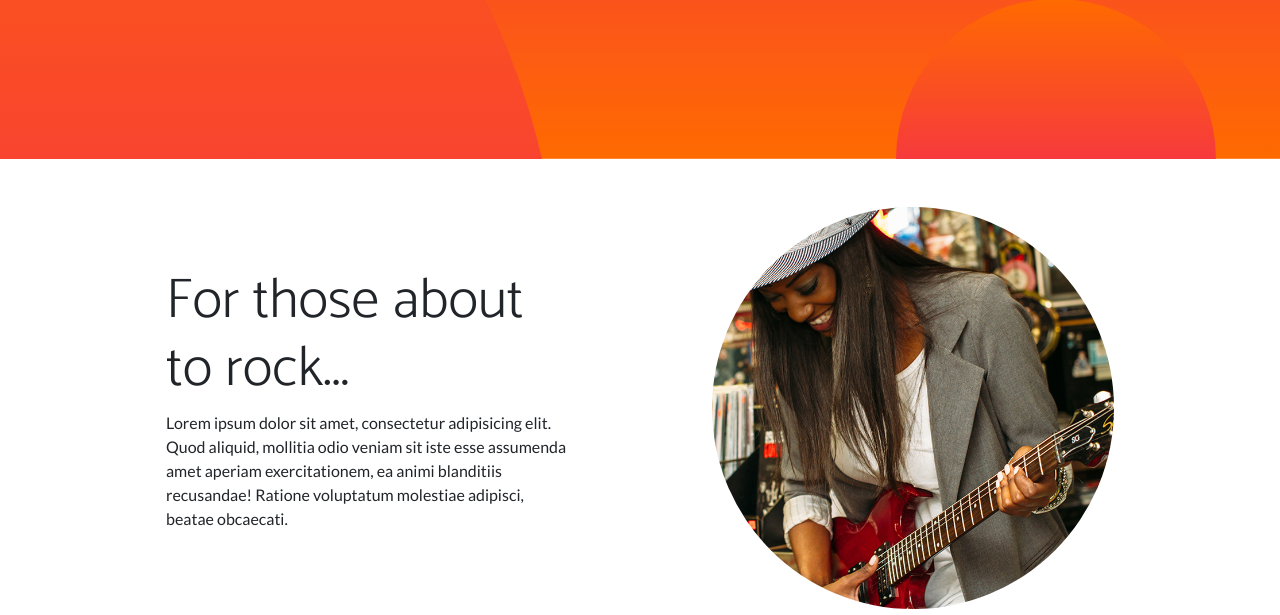
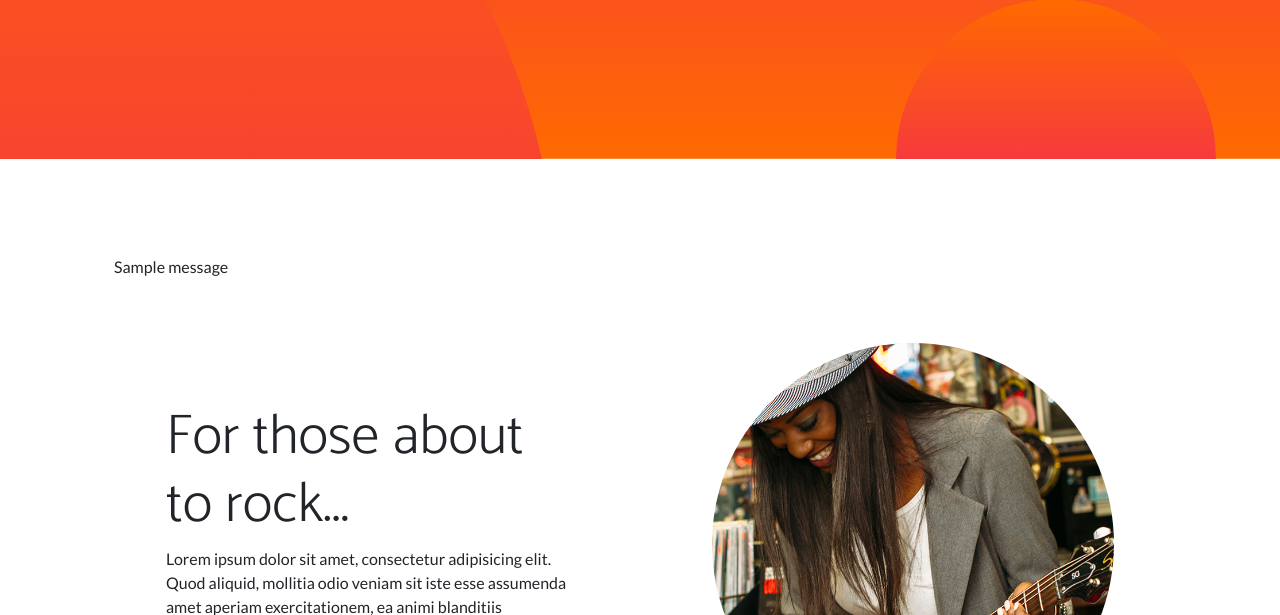
Before and after one commit to yuzua/lecture-django, a Django app: page / in a window 1280 px wide. Shown: the part 528-1143 px from the top of the page. Run offline with Django 3.2, Linux system fonts and the light colour scheme; tables that the repository leaves empty hold one stand-in row (values such as "Sample post"); one stand-in notice (Sample message) is shown; some libraries are stand-ins or nearby versions.

Commit message:
[update] Mail sending function

```diff
--- a/diary/templates/diary/base.html
+++ b/diary/templates/diary/base.html
@@ -44,6 +44,21 @@
     </nav>
     <!-- Header-->
     {% block header %}{% endblock %}
+    {% if messages %}
+        <div class="container">
+            <div class="row">
+                <div class="my-div-style w-100">
+                    <ul class="messages" style="list-style: none;">
+                        {% for message in messages %}
+                        <li {% if massage.tags %} class="{{ message.tags }}" {% endif %}>
+                            {{ message }}
+                        </li>
+                        {% endfor %}
+                    </ul>
+                </div>
+            </div>
+        </div>
+    {% endif %}
     <!-- Content section 1-->
     <!-- Content section 2-->
     <!-- Content section 3-->
--- a/diary/views.py
+++ b/diary/views.py
@@ -1,15 +1,12 @@
 from django.http.response import HttpResponse
 from django.shortcuts import render
+from django.contrib import messages
 from django.views import generic
 from django.urls import reverse_lazy
 from .forms import InquiryForm
 import logging
 
 logger = logging.getLogger(__name__)
-
-# Create your views here.
-# def index(request):
-#     return render(request, 'diary/index.html')
 
 class IndexView(generic.TemplateView):
     template_name="diary/index.html"
@@ -21,5 +18,6 @@ class InquiryView(generic.FormView):
 
     def form_valid(self, form):
         form.send_email()
+        messages.success(self.request,'メッセージを送信しました。')
         logger.info('Inquiry set by {}'.format(form.cleaned_data['name']))
         return super().form_valid(form)
```
Also changed, not shown: config/settings.py (+8 -0 lines).
